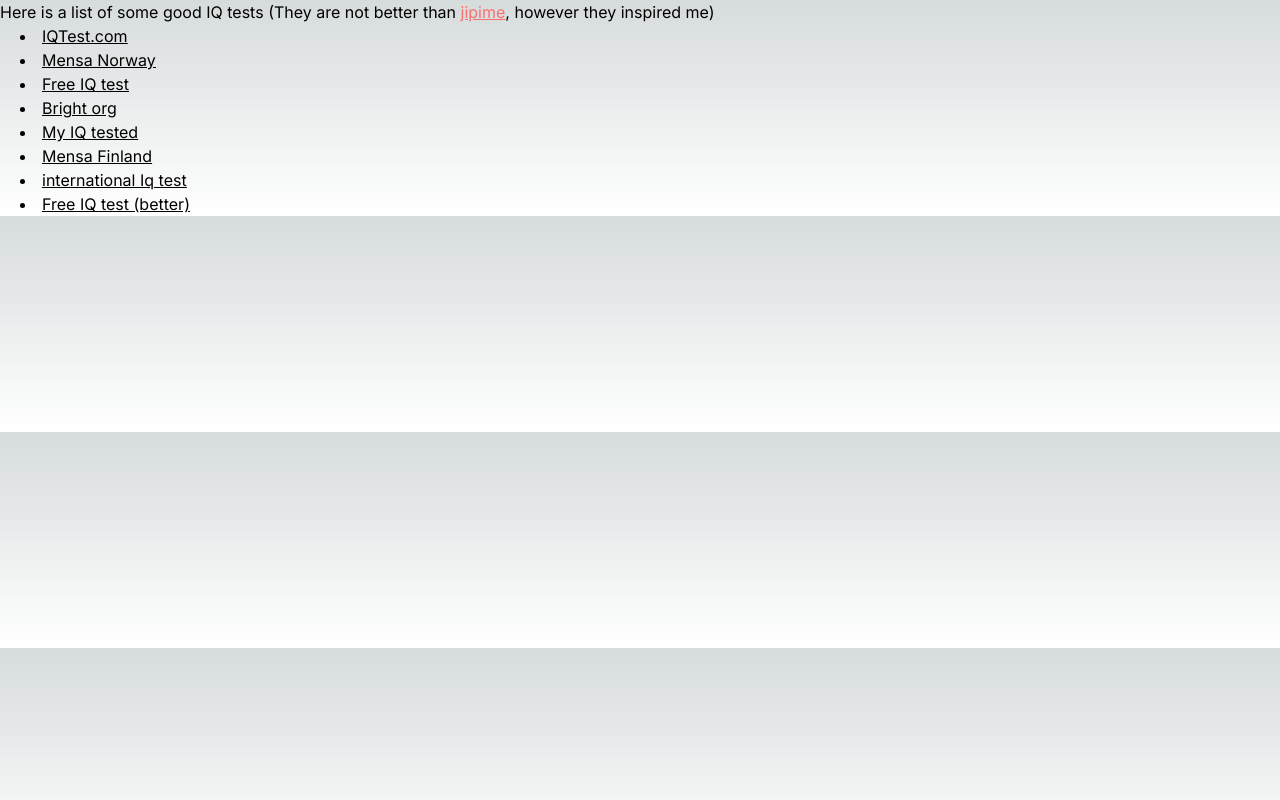
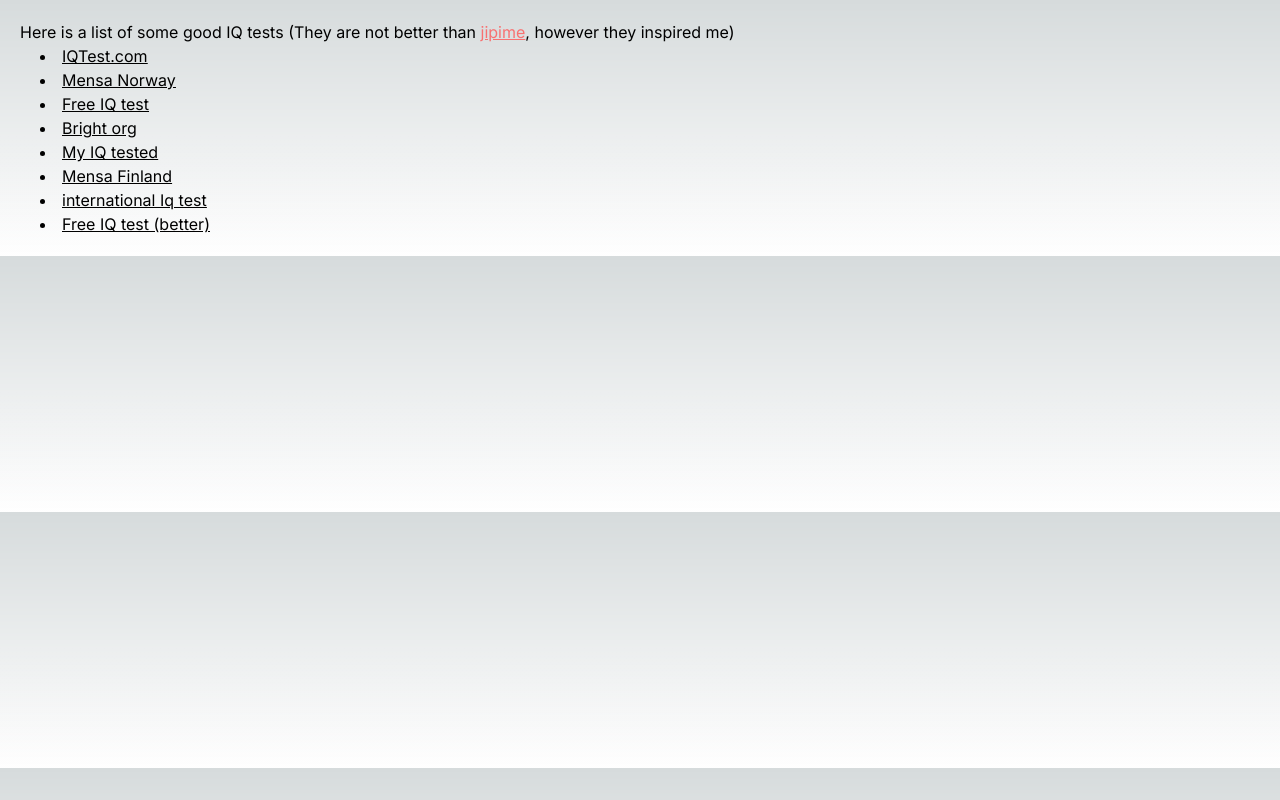
Before and after one commit to Jaarabytes/jipime, a Next.js app: page /real in a window 1280 px wide. Built offline with nearby package versions, Linux system fonts and the light colour scheme.

Commit message:
fix: fix `brght.org` link error
add `https://` to fix link routing error

```diff
--- a/app/real/page.tsx
+++ b/app/real/page.tsx
@@ -1,13 +1,13 @@
 export default function RealPage() {
     const list = [{name: "IQTest.com", link: "https://iqtest.com"}, {name: "Mensa Norway", link:"https://test.mensa.no"},
-        {name: "Free IQ test", link:"https://freeiqtest.info"}, {name:"Bright org", link: "brght.org"},
+        {name: "Free IQ test", link:"https://freeiqtest.info"}, {name:"Bright org", link: "https://brght.org"},
         {name: "My IQ tested", link:"https://myiqtested.com"}, {name: "Mensa Finland", link:"https://mensa.fi/test"},
         {name: "international Iq test", link: "https://international-iq-test.com"}, {name: "Free IQ test (better)", link: "https://free-iqtest.net"}
     ]
 
     return (
         <>
-            <div>
+            <div className="px-5 my-5">
                 <p>Here is a list of some good IQ tests (They are not better than <a href="/"
                 className="text-red-400 underline">jipime</a>, however they inspired me)</p>
                 <div className="px-5">
```
